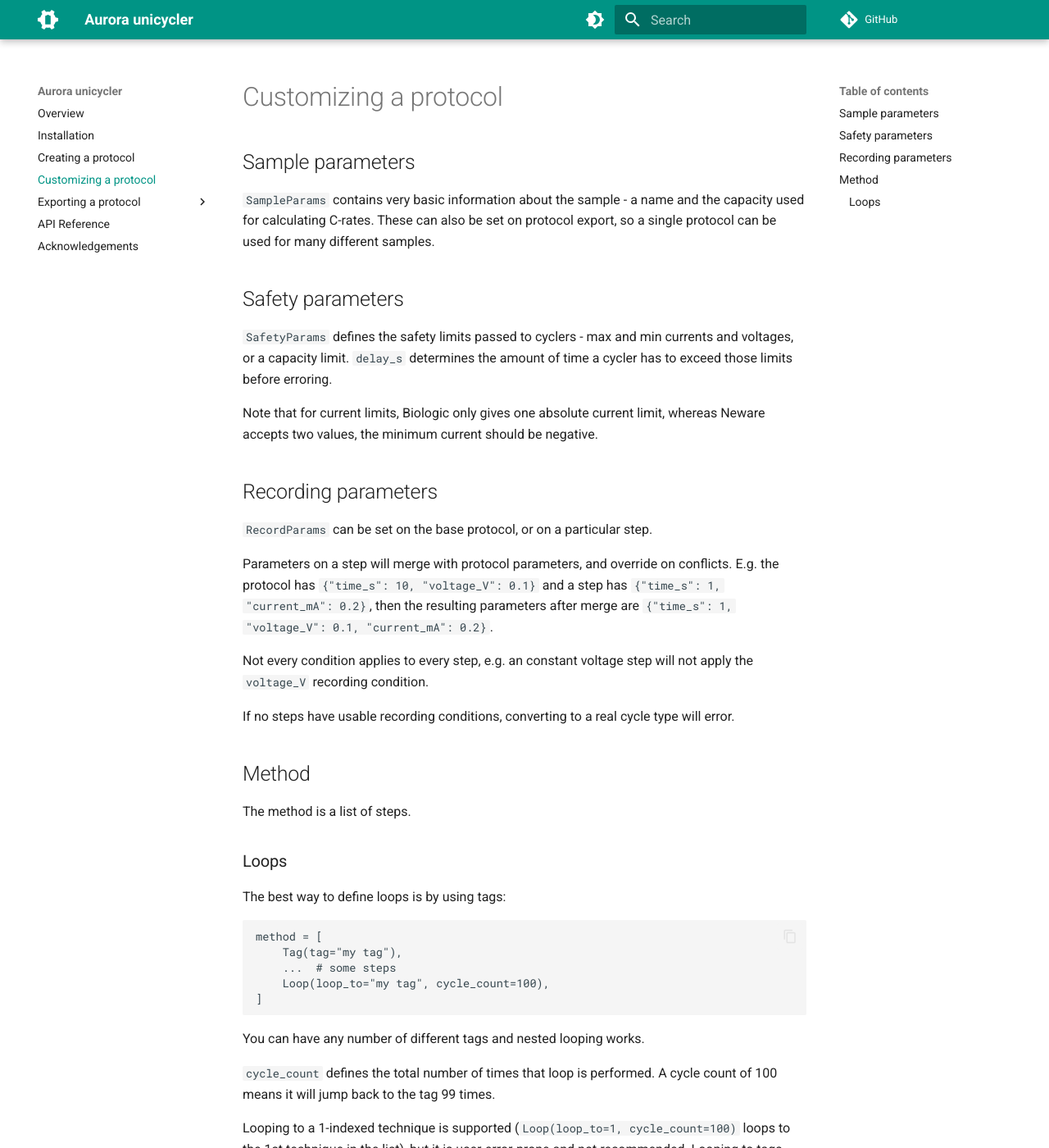
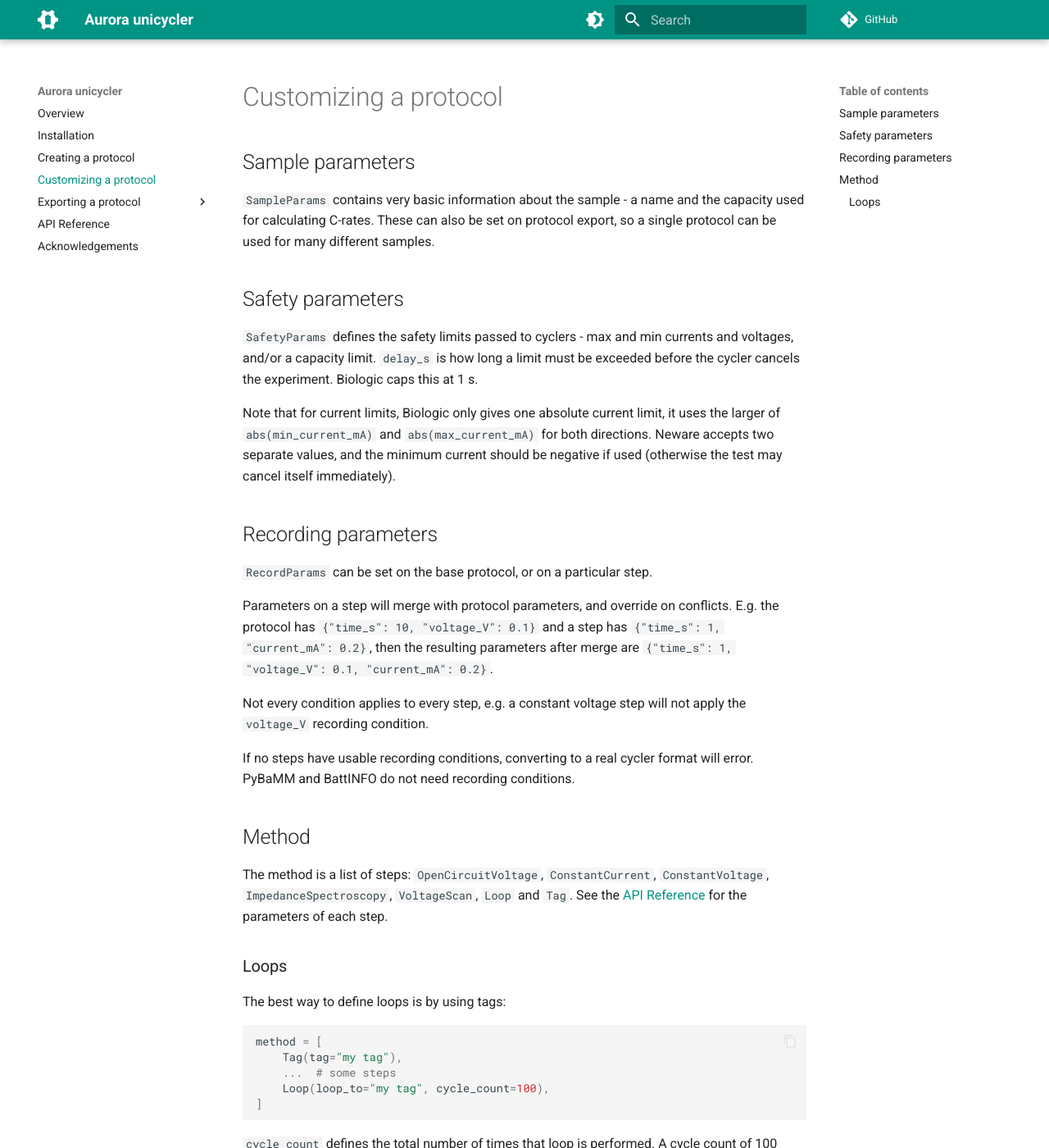
Before and after one commit to EmpaEconversion/aurora-unicycler, an MkDocs documentation site: the page built from docs/customize.md, in a window 1280 px wide and 1400 px high. Shown: the whole window at 82% size. Built offline with MkDocs 1.6.1 and Material for MkDocs 9.7.7, drawn with Linux system fonts in a browser that asks for light colours; comment, search, counter and statistics services are not loaded; some of the changed text lies outside the part shown.

Commit message:
Update customize page

````diff
--- a/docs/customize.md
+++ b/docs/customize.md
@@ -8,12 +8,14 @@
 ## Safety parameters
 
 `SafetyParams` defines the safety limits passed to cyclers - max and min
-currents and voltages, or a capacity limit. `delay_s` determines the amount of
-time a cycler has to exceed those limits before erroring.
+currents and voltages, and/or a capacity limit. `delay_s` is how long a limit
+must be exceeded before the cycler cancels the experiment. Biologic caps this
+at 1 s.
 
 Note that for current limits, Biologic only gives one absolute current limit,
-whereas Neware accepts two values, the minimum current should be negative.
-
+it uses the larger of `abs(min_current_mA)` and `abs(max_current_mA)` for both
+directions. Neware accepts two separate values, and the minimum current should
+be negative if used (otherwise the test may cancel itself immediately).
 
 ## Recording parameters
 
@@ -24,20 +26,22 @@
 has `{"time_s": 1, "current_mA": 0.2}`, then the resulting parameters after
 merge are `{"time_s": 1, "voltage_V": 0.1, "current_mA": 0.2}`.
 
-Not every condition applies to every step, e.g. an constant voltage step will
+Not every condition applies to every step, e.g. a constant voltage step will
 not apply the `voltage_V` recording condition.
 
-If no steps have usable recording conditions, converting to a real cycle type
-will error.
+If no steps have usable recording conditions, converting to a real cycler
+format will error. PyBaMM and BattINFO do not need recording conditions.
 
 ## Method
 
-The method is a list of steps.
+The method is a list of steps: `OpenCircuitVoltage`, `ConstantCurrent`,
+`ConstantVoltage`, `ImpedanceSpectroscopy`, `VoltageScan`, `Loop` and `Tag`.
+See the [API Reference](api.md) for the parameters of each step.
 
 ### Loops
 
 The best way to define loops is by using tags:
-```
+```python
 method = [
     Tag(tag="my tag"),
     ...  # some steps
@@ -45,16 +49,45 @@
 ]
 ```
 
-You can have any number of different tags and nested looping works.
-
 `cycle_count` defines the total number of times that loop is performed. A cycle
 count of 100 means it will jump back to the tag 99 times.
 
-Looping to a 1-indexed technique is supported
-(`Loop(loop_to=1, cycle_count=100)` loops to the 1st technique in the list), but
-it is user-error-prone and not recommended. Looping to tags avoids indexing
-confusion, and allows you to move techniques around without having to
-recalculate loop conditions.
+You can have any number of different tags.
+
+Nesting loops works, and the outer loop resets the inner loop counter:
+```python
+method = [
+    Tag(tag="recovery"),
+    Tag(tag="longterm"),
+    ...  # normal cycling
+    Loop(loop_to="longterm", cycle_count=25),
+    ...  # recovery step
+    Loop(loop_to="recovery", cycle_count=4),
+]
+```
+This will do 100 (25*4) normal cycles, with 4 recovery steps.
+
+Intersecting loops are ambiguous and not allowed:
+```python
+method = [
+    Tag(tag="A"),
+    ...
+    Tag(tag="B"),
+    ...
+    Loop(loop_to="A", cycle_count=10),
+    ...
+    Loop(loop_to="B", cycle_count=10),
+]
+```
+
+Looping to a 1-indexed step is supported
+(`Loop(loop_to=1, cycle_count=100)` loops to the 1st step in the list), but
+it is user-error-prone and not recommended. Tags count as steps in this
+indexing, e.g. in `[Tag, OpenCircuitVoltage, ConstantCurrent, Loop(loop_to=2)]`
+the loop goes back to the `OpenCircuitVoltage` step.
+
+**Looping to tags is strongly recommended.** This avoids indexing confusion, and
+allows you to move steps around without having to recalculate loop conditions.
 
 Tags only exist in the unicycler protocol, the tag text is not kept in e.g.
 EC-Lab mps or Neware xml files.
````
